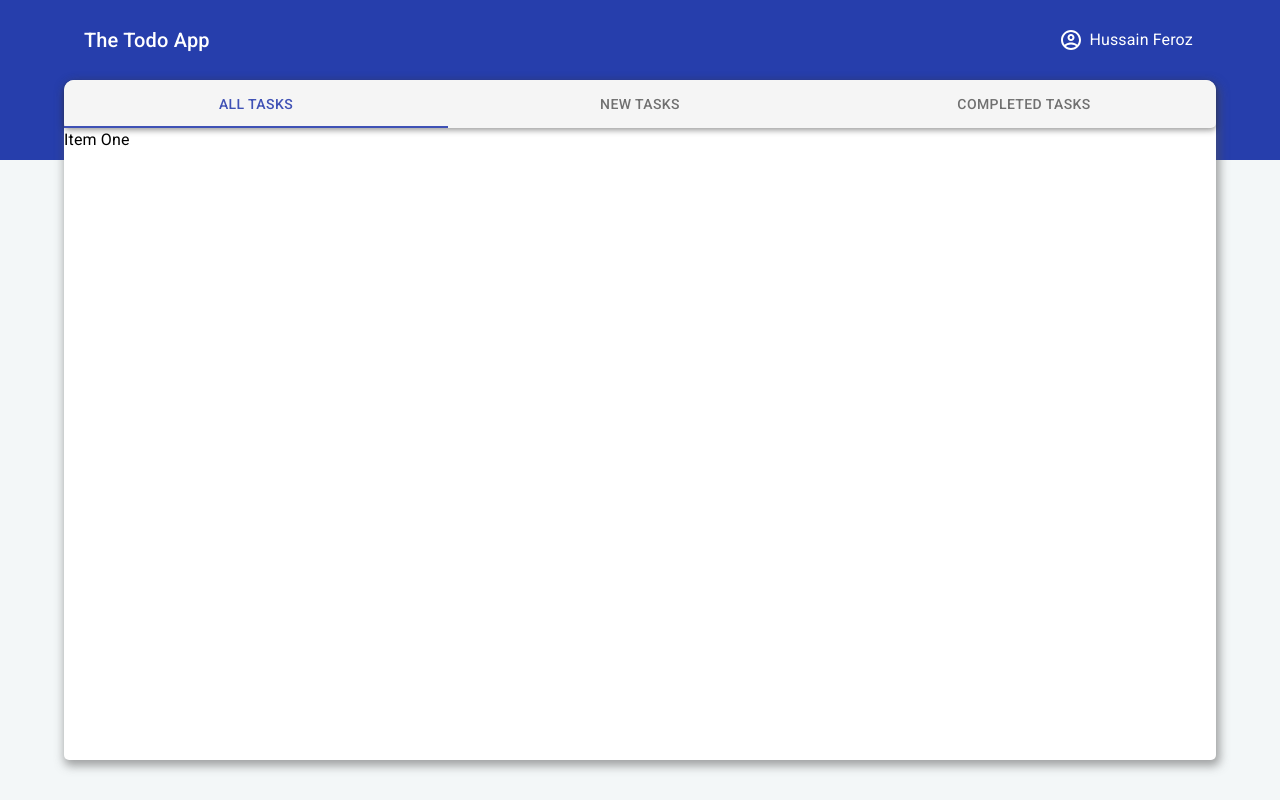
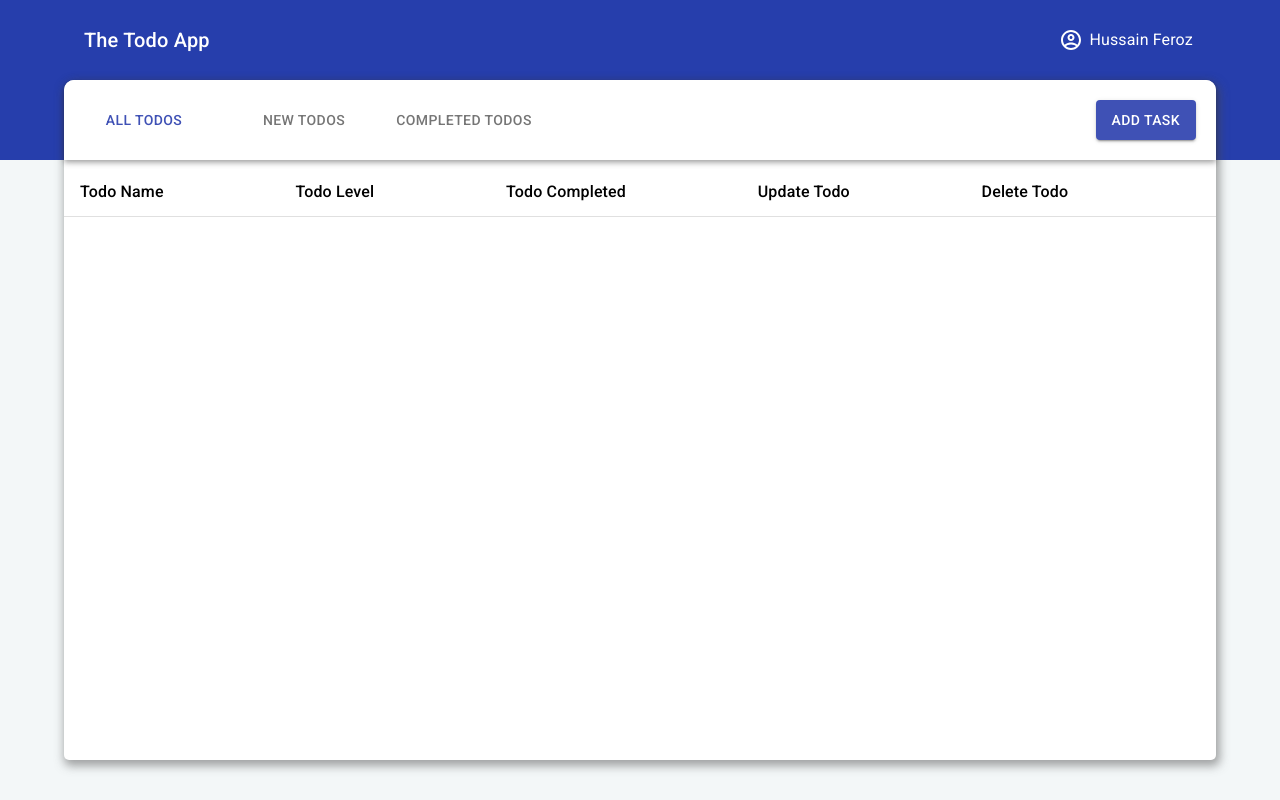
Before and after one commit to hussainferoz/Todo-App-React, a React (Create React App) app in the folder client/: page / in a window 1280 px wide. Built offline with nearby package versions, Linux system fonts and the light colour scheme.

Commit message:
todo list head

```diff
--- a/client/package.json
+++ b/client/package.json
@@ -8,6 +8,7 @@
     "@testing-library/jest-dom": "^4.2.4",
     "@testing-library/react": "^9.3.2",
     "@testing-library/user-event": "^7.1.2",
+    "material-table": "^1.63.1",
     "react": "^16.13.1",
     "react-dom": "^16.13.1",
     "react-scripts": "3.4.1"
--- /dev/null
+++ b/client/src/app/components/ListHead.js
@@ -0,0 +1,20 @@
+import React from 'react';
+
+import { List, ListItem, ListItemText, Divider } from '@material-ui/core';
+
+const ListHead = () => {
+	return (
+		<List style={{ width: '100%' }}>
+			<ListItem>
+				<ListItemText className="list__head__font_weight" primary="Todo Name" />
+				<ListItemText className="list__head__font_weight" primary="Todo Level" />
+				<ListItemText className="list__head__font_weight" primary="Todo Completed" />
+				<ListItemText className="list__head__font_weight" primary="Update Todo" />
+				<ListItemText className="list__head__font_weight" primary="Delete Todo" />
+			</ListItem>
+			<Divider />
+		</List>
+	);
+};
+
+export default ListHead;
--- /dev/null
+++ b/client/src/app/components/NoItems.js
@@ -0,0 +1,7 @@
+import React from 'react';
+
+const NoItems = ({ children }) => {
+	return <div className="noitems__container">{children}</div>;
+};
+
+export default NoItems;
--- /dev/null
+++ b/client/src/app/components/TabPanel.js
@@ -0,0 +1,7 @@
+import React from 'react';
+
+const TabPanel = ({ children, value, index }) => {
+	return <div className={value !== index ? 'noDisplay' : 'display'}>{value === index && children}</div>;
+};
+
+export default TabPanel;
--- a/client/src/app/containers/Todo.js
+++ b/client/src/app/containers/Todo.js
@@ -1,22 +1,11 @@
 import React, { useState } from 'react';
 
-import { AppBar, Tabs, Tab, Box, Typography } from '@material-ui/core';
+import { AppBar, Tabs, Tab, Button } from '@material-ui/core';
 
 import Header from '../components/Header';
-
-function TabPanel(props) {
-	const { children, value, index, ...other } = props;
-
-	return (
-		<div className={value !== index ? 'noDisplay' : 'display'} {...other}>
-			{value === index && (
-				<div>
-					<Typography>{children}</Typography>
-				</div>
-			)}
-		</div>
-	);
-}
+import ListHead from '../components/ListHead';
+import NoItems from '../components/NoItems';
+import TabPanel from '../components/TabPanel';
 
 const Todo = () => {
 	const [ value, setValue ] = useState(0);
@@ -35,22 +24,24 @@ const Todo = () => {
 						onChange={handleTabsChange}
 						indicatorColor="primary"
 						textColor="primary"
-						variant="fullWidth"
-						aria-label="full width tabs example"
+						// variant="fullWidth"
 					>
-						<Tab label="All Tasks" />
-						<Tab label="New Tasks" />
-						<Tab label="Completed Tasks" />
+						<Tab label="All Todos" />
+						<Tab label="New Todos" />
+						<Tab label="Completed Todos" />
 					</Tabs>
+					<Button variant="contained" color="primary" className="add__task">
+						Add Task
+					</Button>
 				</AppBar>
 				<TabPanel value={value} index={0}>
-					Item One
+					{true ? <ListHead /> : <NoItems>No Available Todos</NoItems>}
 				</TabPanel>
 				<TabPanel value={value} index={1}>
-					Item Two
+					{true ? <ListHead /> : <NoItems>No New Todos</NoItems>}
 				</TabPanel>
 				<TabPanel value={value} index={2}>
-					Item Three
+					{true ? <ListHead /> : <NoItems>No Completed Todos</NoItems>}
 				</TabPanel>
 			</div>
 		</div>
--- /dev/null
+++ b/client/src/app/styles/components/listhead.css
@@ -0,0 +1,3 @@
+.list__head__font_weight span {
+	font-weight: 500 !important;
+}
--- /dev/null
+++ b/client/src/app/styles/components/noitems.css
@@ -0,0 +1,6 @@
+.noitems__container {
+	display: flex;
+	flex-grow: 1;
+	justify-content: center;
+	align-items: center;
+}
--- a/client/src/app/styles/main.css
+++ b/client/src/app/styles/main.css
@@ -3,6 +3,8 @@
 
 /* Components */
 @import './components/header.css';
+@import './components/noitems.css';
+@import './components/listhead.css';
 
 /* Routes */
 @import './routes/todo.css';
--- a/client/src/app/styles/routes/todo.css
+++ b/client/src/app/styles/routes/todo.css
@@ -23,10 +23,13 @@
 }
 
 .todo__appbar {
+	display: flex !important;
+	flex-direction: row !important;
+	justify-content: space-between;
 	border-top-left-radius: 10px;
 	border-top-right-radius: 10px;
-	border-bottom-left-radius: 5px;
-	border-bottom-right-radius: 5px;
+	height: 10vh;
+	background-color: #ffffff !important;
 }
 
 .noDisplay {
@@ -37,3 +40,18 @@
 	display: flex;
 	flex-grow: 1;
 }
+
+.add__task {
+	height: 40px;
+	margin-top: auto !important;
+	margin-bottom: auto !important;
+	margin-right: 20px !important;
+}
+
+.PrivateTabIndicator-colorPrimary-2 {
+	display: none;
+}
+
+.MuiTabs-flexContainer {
+	height: -webkit-fill-available;
+}
```
Also changed, not shown: 1 other file (tests, documents, lock files or other folders).
